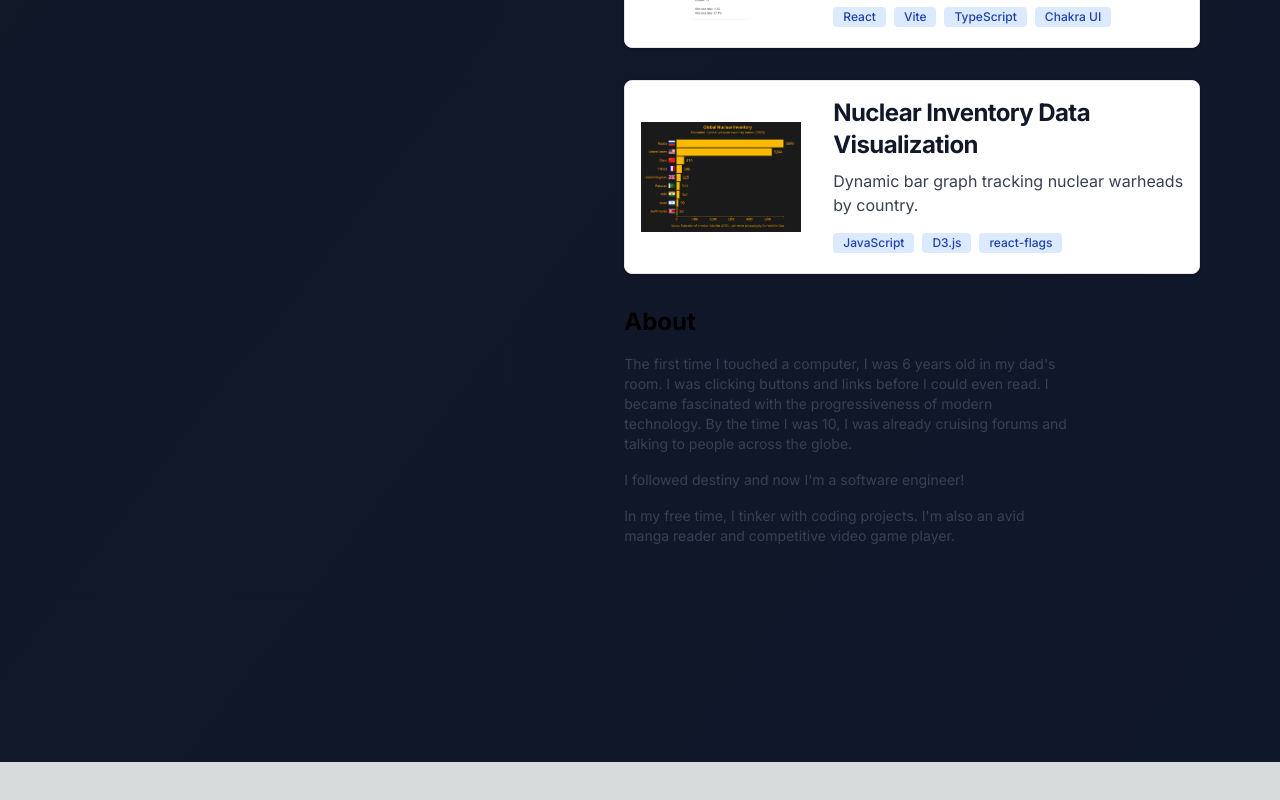
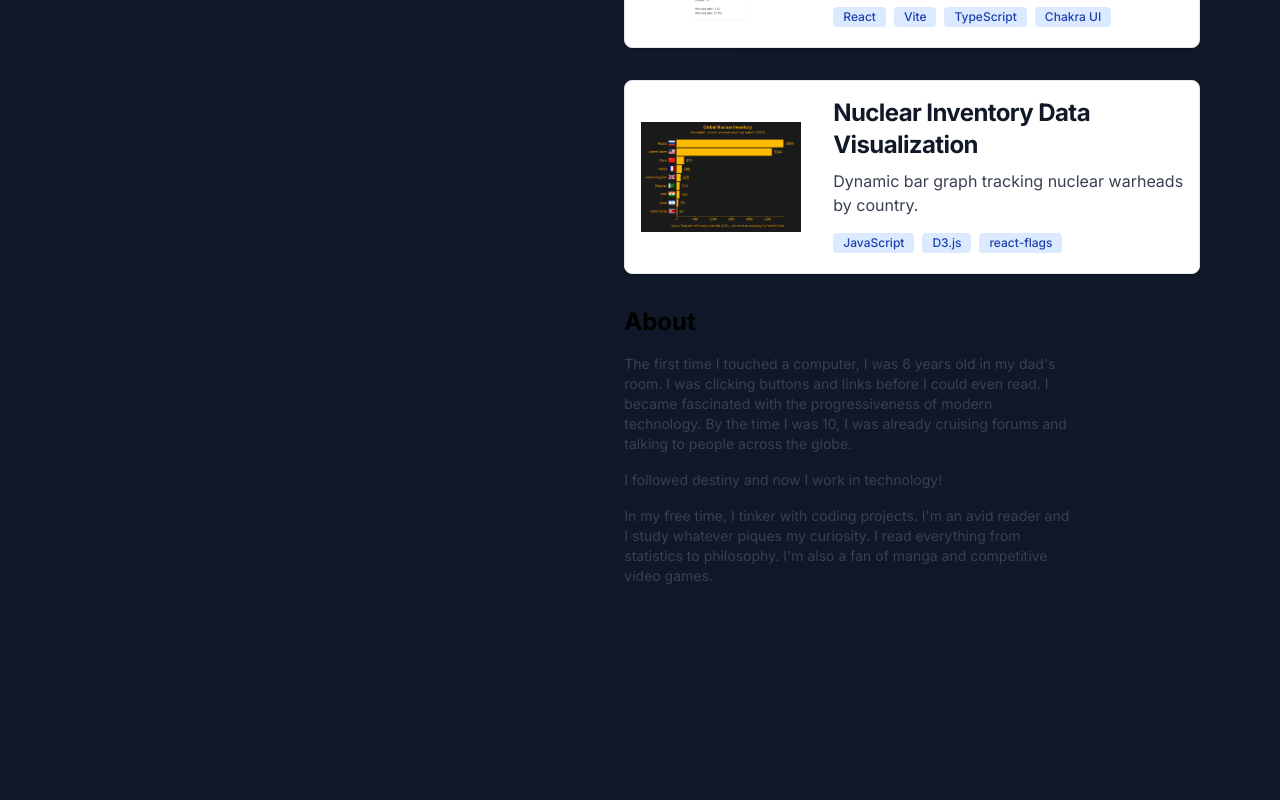
Before and after one commit to amadeuswolfkang/personal-website-v4, a Next.js app: page / in a window 1280 px wide. Shown: the part 930-1730 px from the top of the page. Before the commit the page ends 1692 px from the top, so only its background shows below. Built offline with nearby package versions, Linux system fonts and the light colour scheme.

Commit message:
Update Resume.js

```diff
--- a/src/app/Resume.js
+++ b/src/app/Resume.js
@@ -193,11 +193,10 @@ const Resume = () => {
             talking to people across the globe.
           </p>
           <p className="mb-4 text-sm text-gray-700 dark:text-gray-400">
-            I followed destiny and now I&apos;m a software engineer!
+            I followed destiny and now I work in technology!
           </p>
           <p className="mb-4 text-sm text-gray-700 dark:text-gray-400">
-            In my free time, I tinker with coding projects. I&apos;m also an
-            avid manga reader and competitive video game player.
+            In my free time, I tinker with coding projects. I&apos;m an avid reader and I study whatever piques my curiosity. I read everything from statistics to philosophy. I&apos;m also a fan of manga and competitive video games.
           </p>
         </div>
       </div>
```
